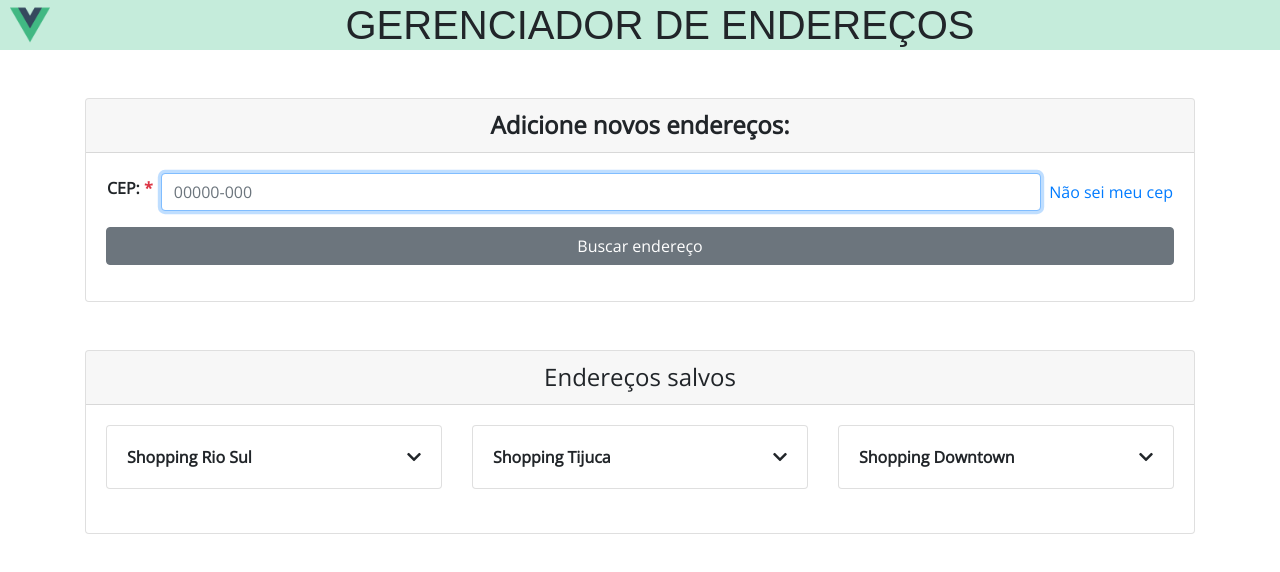
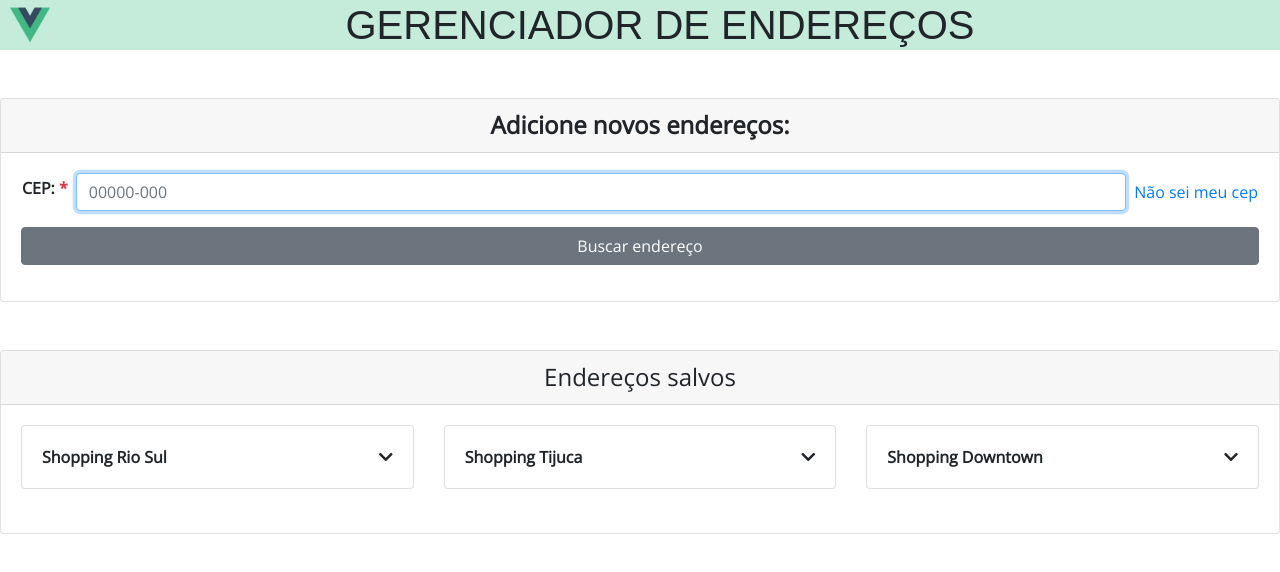
Before and after one commit to Jean-Barbosa9/address-manager, a Vue app: page /#/ in a window 1280 px wide. Shown: the top 572 px of the page. Built offline with nearby package versions, Linux system fonts and the light colour scheme; a web font is replaced by a local one.

Commit message:
Removido da home o container

```diff
--- a/src/views/Home.vue
+++ b/src/views/Home.vue
@@ -1,6 +1,5 @@
 <template>
-  <div class="address-manager">
-    <div class="container">
+  <div>
     <NewAddress v-if="!isEditing" v-on:new-address="addNewAddress"/>
     <EditAddress
       v-if="isEditing"
@@ -20,7 +19,6 @@
       v-on:edit-address="editAddress"
       v-on:delete-address="showDeleteModal"
     />
-    </div>
     <div
       v-if="willDelete"
       class="lightbox position-fixed centered"
```
Lines whose indentation alone changed are shown as unchanged.
